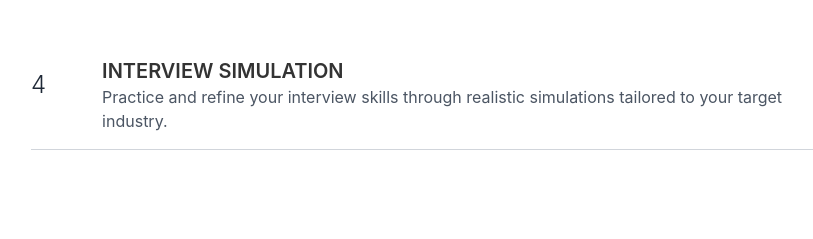
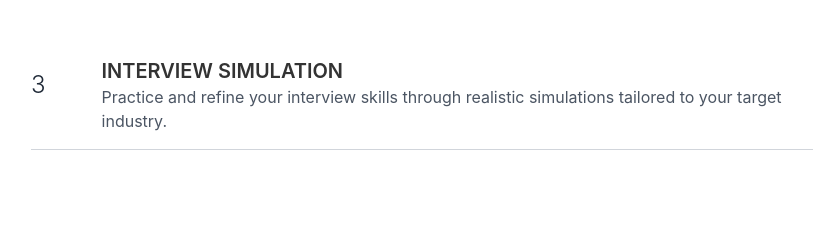
Before and after one commit to MirageTHE69/craftbyHN, a Gatsby site: page / in a window 1280 px wide. Shown: the part 1766-2005 px from the top of the page, 145-958 px from the left. Built offline with nearby package versions, Linux system fonts and the light colour scheme; Gatsby itself is replaced by a stand-in of ours; a web font is replaced by a local one.

Commit message:
newt commit final

```diff
--- a/src/components/service.js
+++ b/src/components/service.js
@@ -15,7 +15,7 @@ const Services = () => {
         "Let me craft a compelling resume that highlights your skills and experience effectively.",
     },
     {
-      number: "4",
+      number: "3",
       title: "INTERVIEW SIMULATION",
       description:
         "Practice and refine your interview skills through realistic simulations tailored to your target industry.",
```
